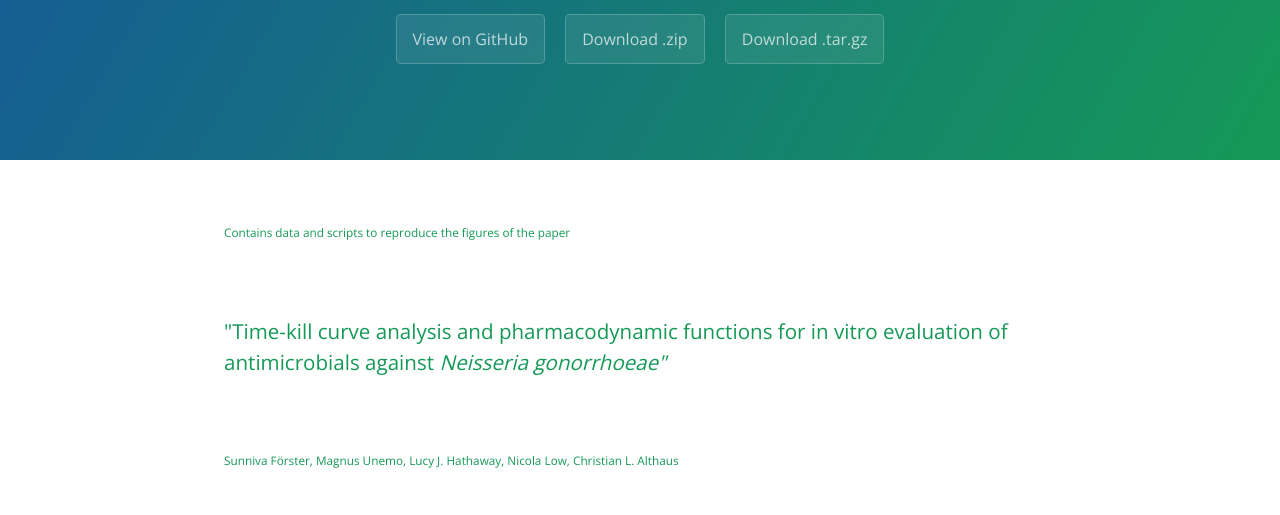
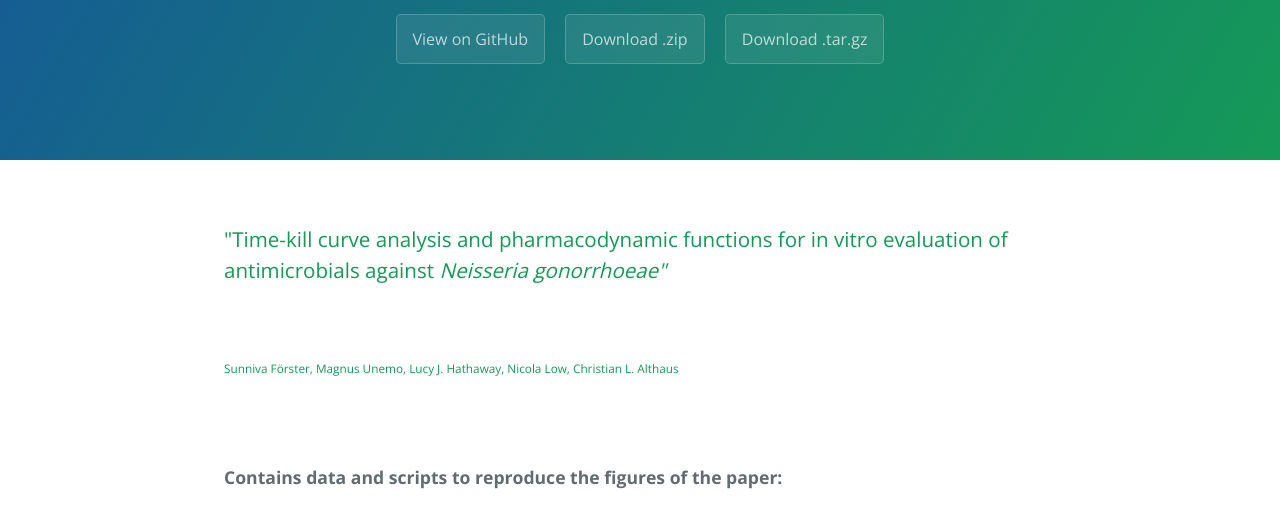
Before and after one commit to calthaus/PDfunction, a plain HTML site: page index.html in a window 1280 px wide. Shown: the part 254-769 px from the top of the page. Drawn offline with nearby package versions, Linux system fonts and the light colour scheme.

Commit message:
Update index.html

```diff
--- a/index.html
+++ b/index.html
@@ -20,12 +20,14 @@
 
     <section class="main-content">
       <p>
-</p><h6>
-<a id="contains-data-and-scripts-to-reproduce-the-figures-of-the-paper-" class="anchor" href="#contains-data-and-scripts-to-reproduce-the-figures-of-the-paper-" aria-hidden="true"><span class="octicon octicon-link"></span></a>Contains data and scripts to reproduce the figures of the paper </h6><br>
+
 <h3>
 <a id="time-kill-curve-analysis-and-pharmacodynamic-functions-for-in-vitro-evaluation-of-antimicrobials-against-neisseria-gonorrhoeae-" class="anchor" href="#time-kill-curve-analysis-and-pharmacodynamic-functions-for-in-vitro-evaluation-of-antimicrobials-against-neisseria-gonorrhoeae-" aria-hidden="true"><span class="octicon octicon-link"></span></a>"Time-kill curve analysis and pharmacodynamic functions for in vitro evaluation of antimicrobials against <i>Neisseria gonorrhoeae"</i> </h3><br>
 <h6>
 <a id="sunniva-förster-magnus-unemo-lucy-j-hathaway-nicola-low-christian-l-althaus" class="anchor" href="#sunniva-f%C3%B6rster-magnus-unemo-lucy-j-hathaway-nicola-low-christian-l-althaus" aria-hidden="true"><span class="octicon octicon-link"></span></a>Sunniva Förster, Magnus Unemo, Lucy J. Hathaway, Nicola Low, Christian L. Althaus</h6><br>
+<br>
+</p><b>
+<a id="contains-data-and-scripts-to-reproduce-the-figures-of-the-paper-" class="anchor" href="#contains-data-and-scripts-to-reproduce-the-figures-of-the-paper-" aria-hidden="true"><span class="octicon octicon-link"></span></a>Contains data and scripts to reproduce the figures of the paper: </b><br>
 <br>
 <b>Software Versions Used</b><br>
 R version 3.2.0 (2015-04-16)
```
